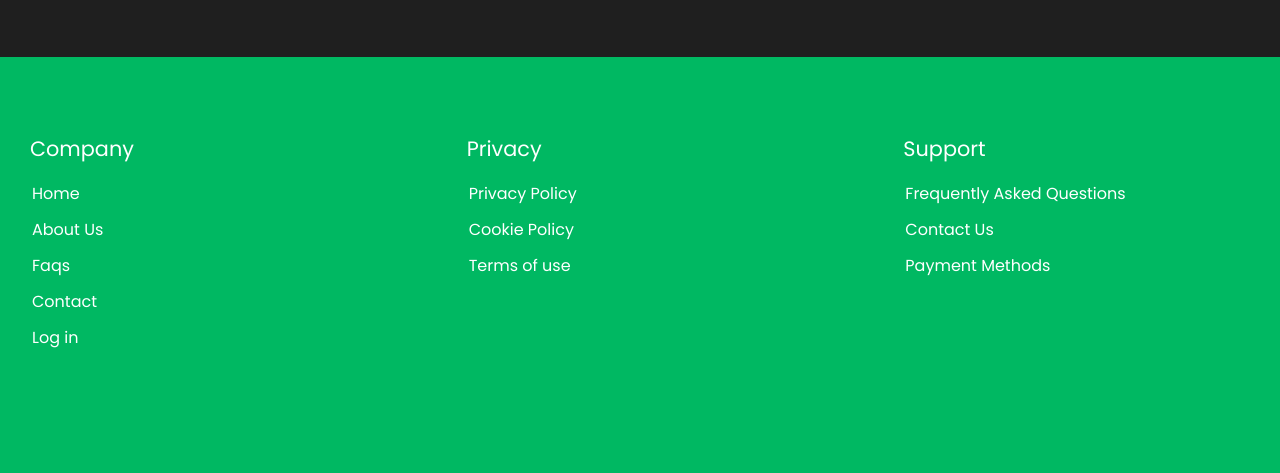
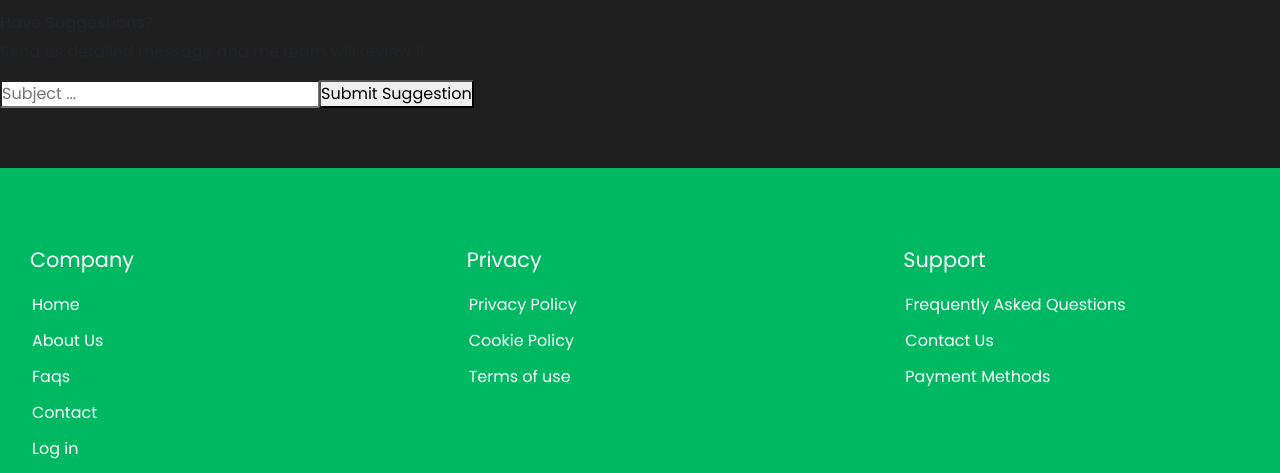
Before and after one commit to DanielsWebDevelopment/Film-Remedy, a plain HTML site: page frontend/public/index.html in a window 1280 px wide. Shown: the part 1616-2089 px from the top of the page. Drawn offline with nearby package versions, Linux system fonts and the light colour scheme.

Commit message:
Update index.html

```diff
--- a/frontend/public/index.html
+++ b/frontend/public/index.html
@@ -220,6 +220,20 @@
           </div>
         </section>
 
+        <section class="suggestions">
+          <article class="suggestions_content">
+            <h6>Have Suggestions?</h6>
+            <p>Send us detailed message and the team will review it </p>
+
+            <div class="suggest-input">
+              <form method="" action="" class="input-group">
+                <input type="text" name="subject" placeholder="Subject ...">
+                <button type"submit">Submit Suggestion</button>
+              </form>
+            </div>
+          </article>
+        </section>
+
         <footer class="footer">
             <div class="footer-col">
               <div class="f-col">
```
